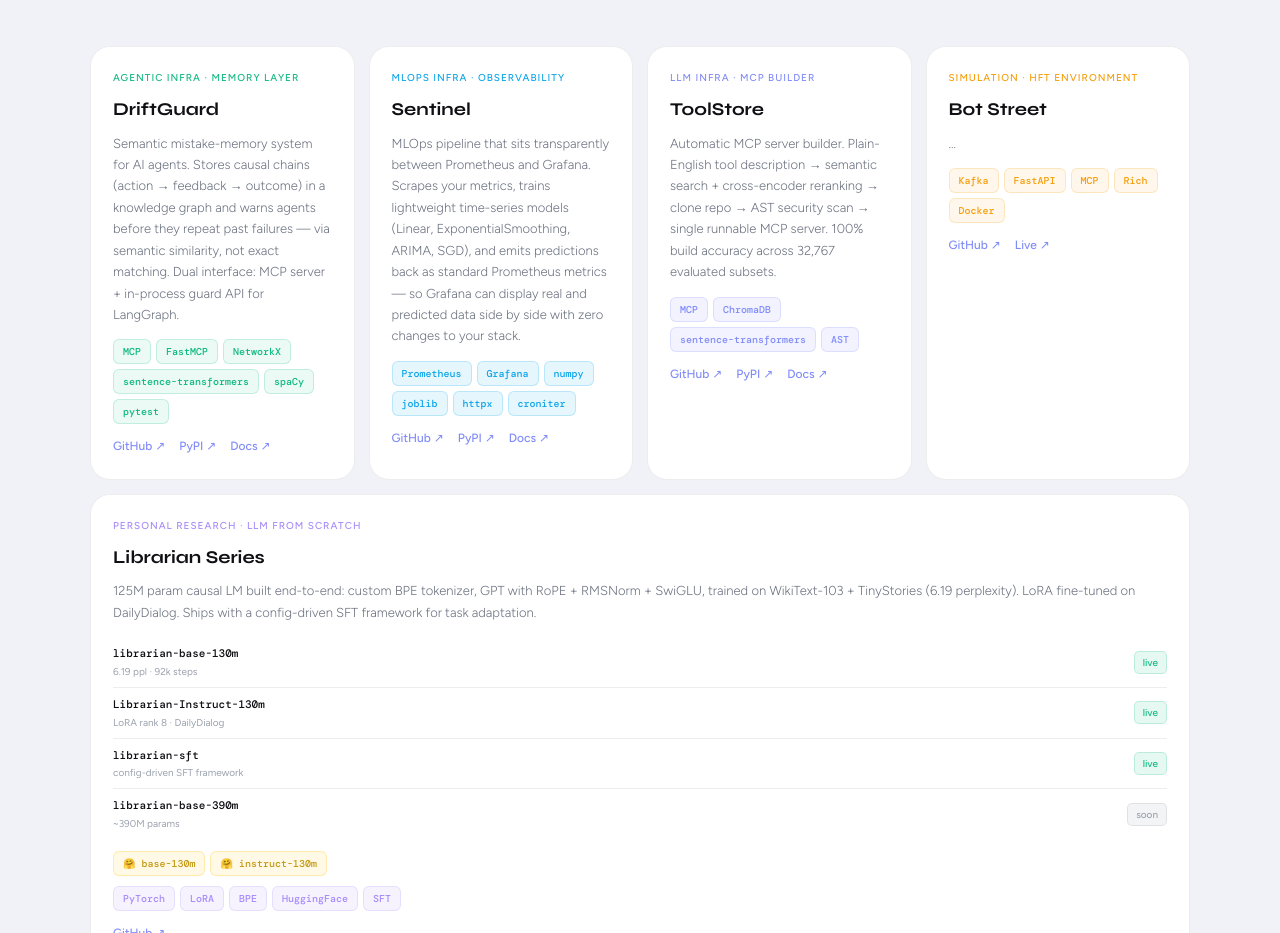
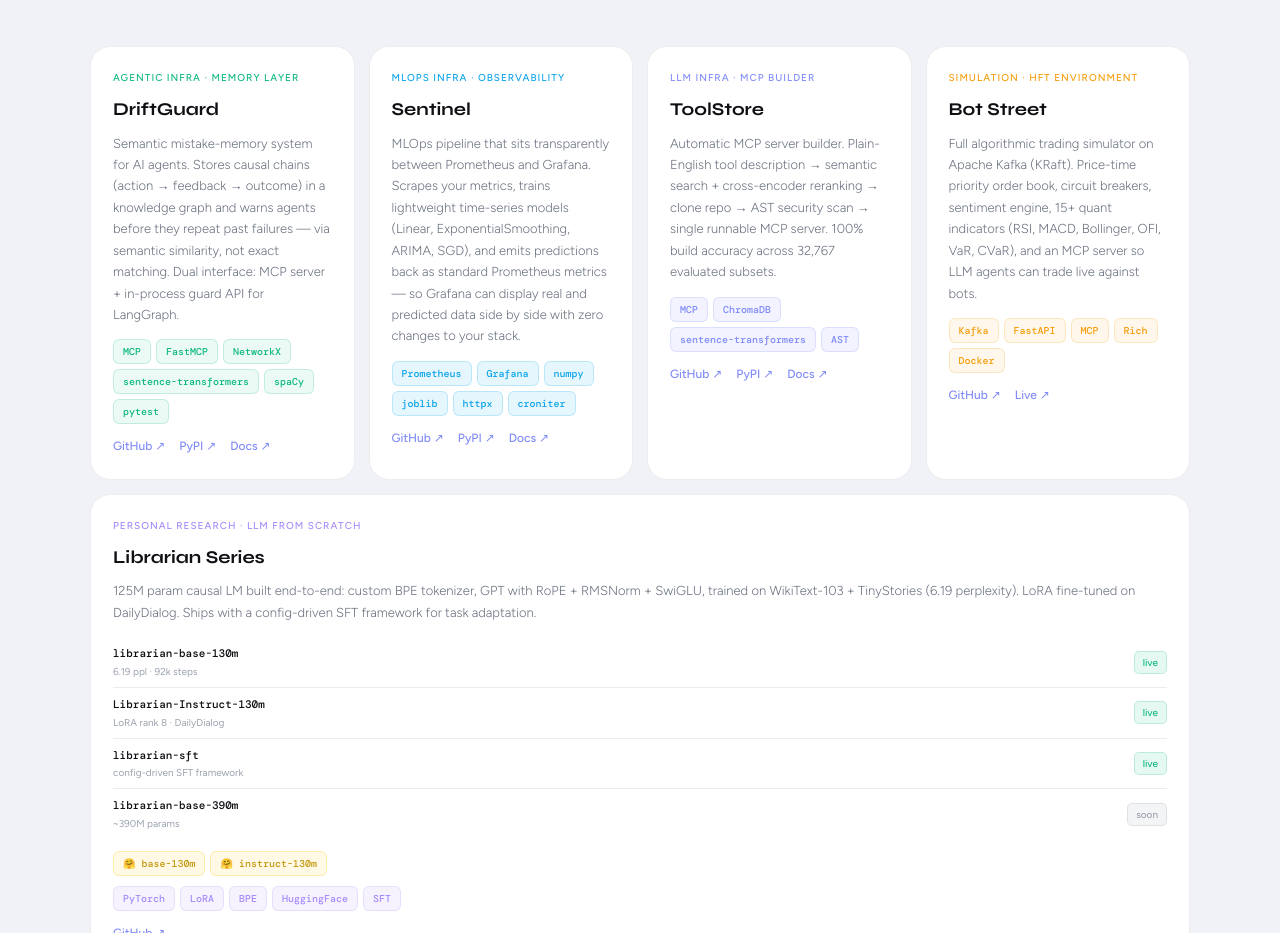
Before and after one commit to sujal-maheshwari2004/personalPortfolio, a React (Vite) app: page / in a window 1280 px wide. Shown: the part 1661-2594 px from the top of the page. Built offline with nearby package versions, Linux system fonts and the light colour scheme.

Commit message:
Enhance 'Bot Street' description with detailed features
Updated the description of 'Bot Street' to provide detailed information about its features and capabilities.

```diff
--- a/src/data.js
+++ b/src/data.js
@@ -117,7 +117,7 @@
     name: "Bot Street",
     category: "Simulation · HFT Environment",
     accent: "amber",
-    description: "...",
+    description: "Full algorithmic trading simulator on Apache Kafka (KRaft). Price-time priority order book, circuit breakers, sentiment engine, 15+ quant indicators (RSI, MACD, Bollinger, OFI, VaR, CVaR), and an MCP server so LLM agents can trade live against bots.",
     tags: ["Kafka", "FastAPI", "MCP", "Rich", "Docker"],
     github: "https://github.com/sujal-maheshwari2004",
     live: "https://bot-street-terminal-957519594640.us-central1.run.app/",  // ← add this
```
